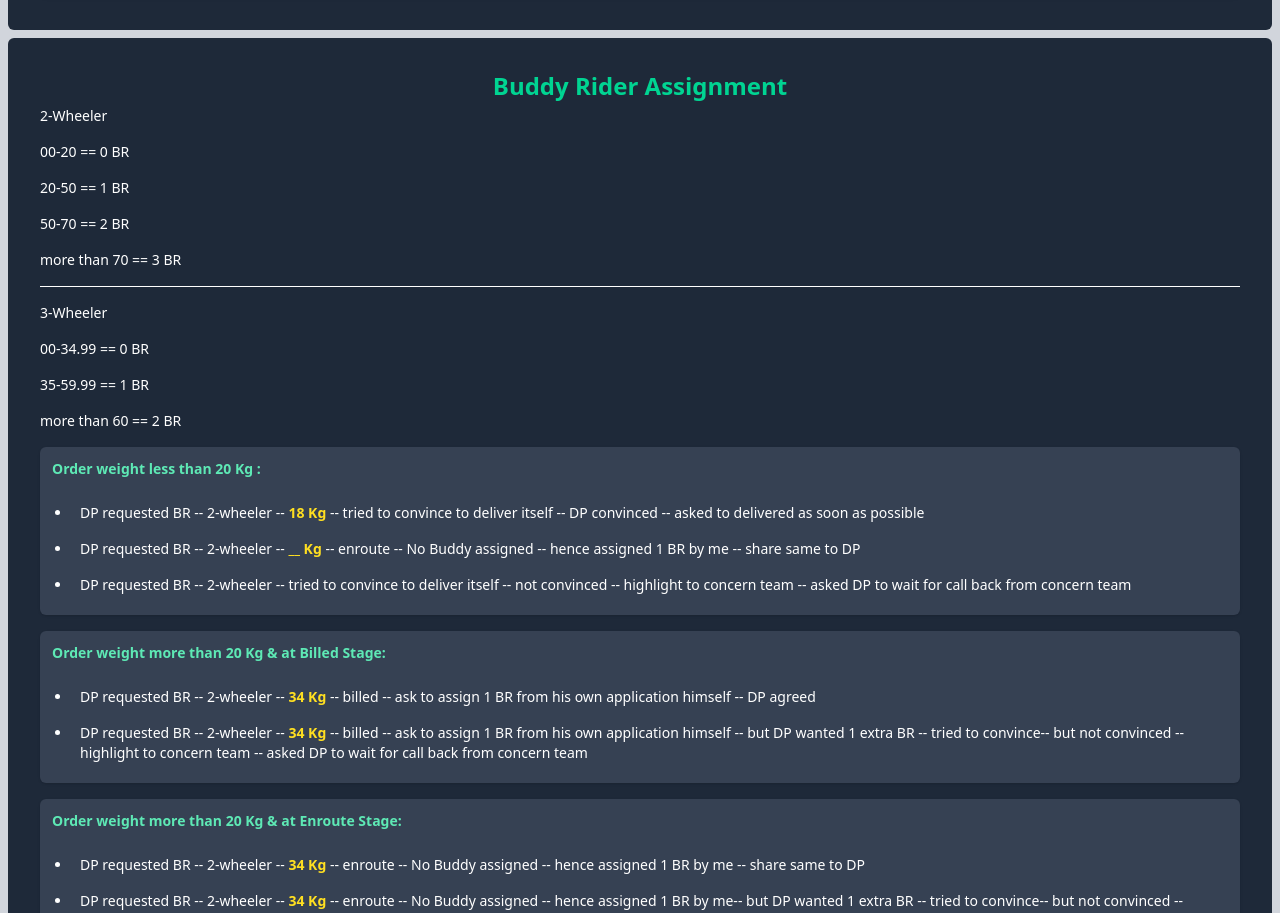
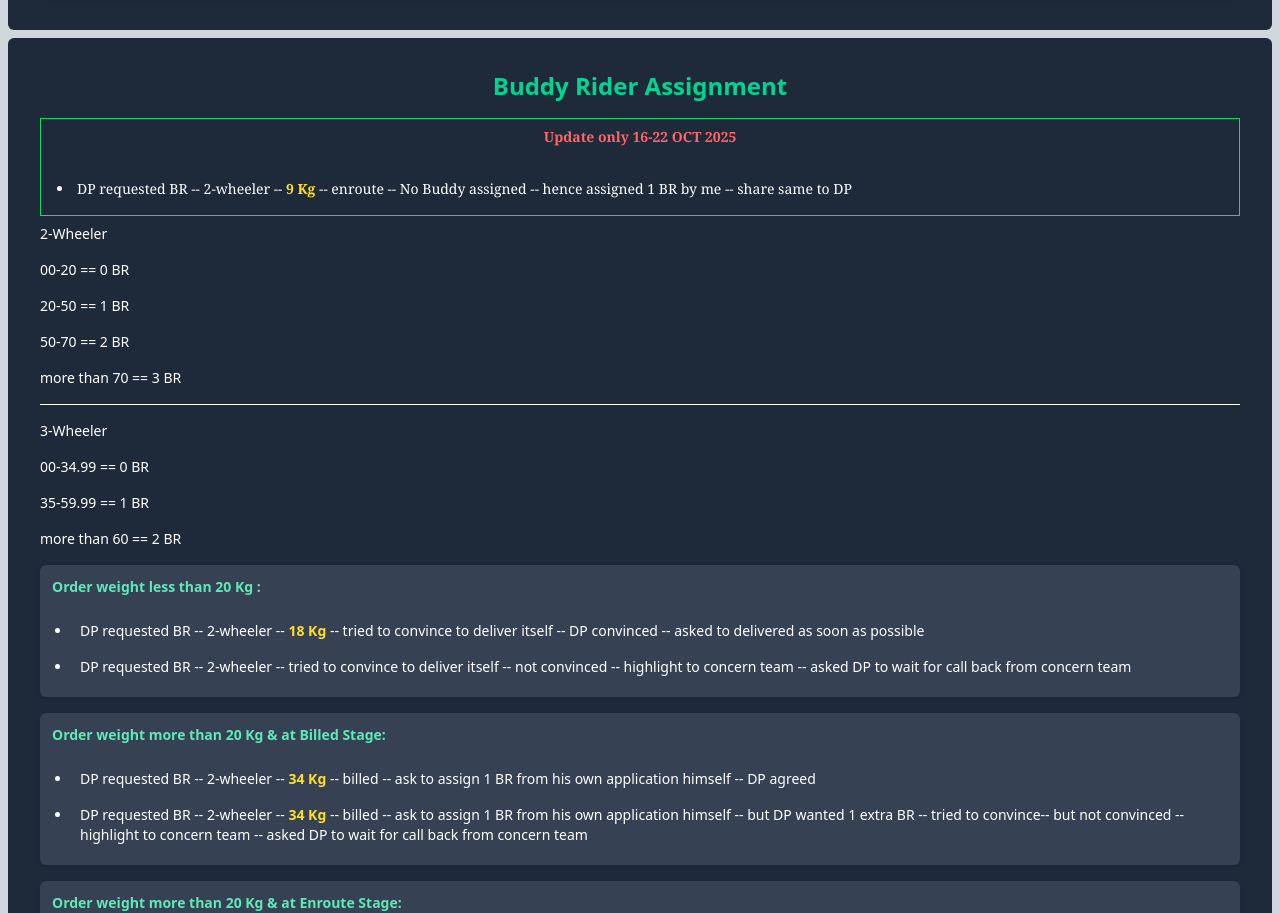
Before and after one commit to Code-with-Sahani/Blinket-DP, a React (Vite) app: page / in a window 1280 px wide. Shown: the part 8062-8975 px from the top of the page. Built offline with nearby package versions, Linux system fonts and the light colour scheme.

Commit message:
Update BuddyRider.jsx

```diff
--- a/src/Components/BuddyRider.jsx
+++ b/src/Components/BuddyRider.jsx
@@ -4,6 +4,12 @@ const BuddyRider = () => {
     return (
         <div className='m-2 p-4 text-sm bg-gray-800 text-white rounded-md md:p-6 lg:p-8'>
             <h2 className="text-center text-2xl font-semibold text-emerald-400 mb-1">Buddy Rider Assignment</h2>
+
+             <p className="text-sm font-serif border border-green-400 mb-2 mt-4 p-2">
+                <h3 className="text-center font-semibold text-red-400 mb-1"> Update only 16-22 OCT 2025 </h3>
+                 <br></br>
+                 <li className='p-2'>DP requested BR -- 2-wheeler -- <strong className='text-yellow-300 font-semibold'> 9 Kg</strong> -- enroute -- No Buddy assigned -- hence assigned 1 BR by me -- share same to DP</li>
+            </p>
 
             <div className='space-y-4'>
 
@@ -24,7 +30,6 @@ const BuddyRider = () => {
                     <h3 className="text-md font-semibold text-emerald-300 mb-4">Order weight less than 20 Kg :</h3>
                     <ul className="list-disc pl-5">
                          <li className='p-2'>DP requested BR -- 2-wheeler -- <strong className='text-yellow-300 font-semibold'>18 Kg</strong> -- tried to convince to deliver itself -- DP convinced -- asked to delivered as soon as possible</li>
-                         <li className='p-2'>DP requested BR -- 2-wheeler -- <strong className='text-yellow-300 font-semibold'> __ Kg</strong> -- enroute -- No Buddy assigned -- hence assigned 1 BR by me -- share same to DP</li>
 
                          <li className='p-2'>DP requested BR -- 2-wheeler -- tried to convince to deliver itself -- not convinced -- highlight to concern team -- asked DP to wait for call back from concern team</li>
 
```
